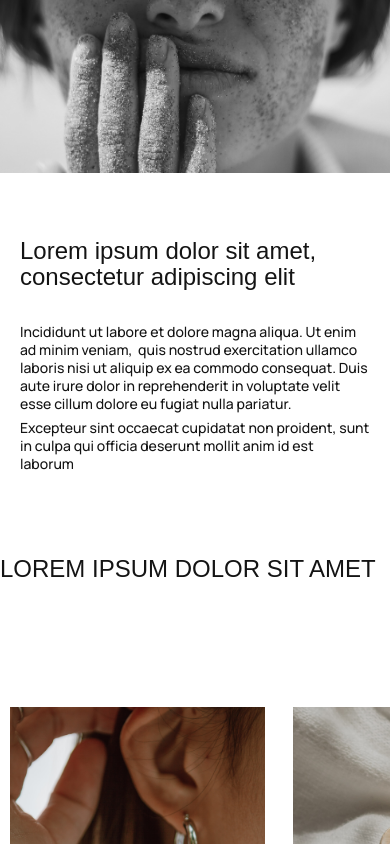
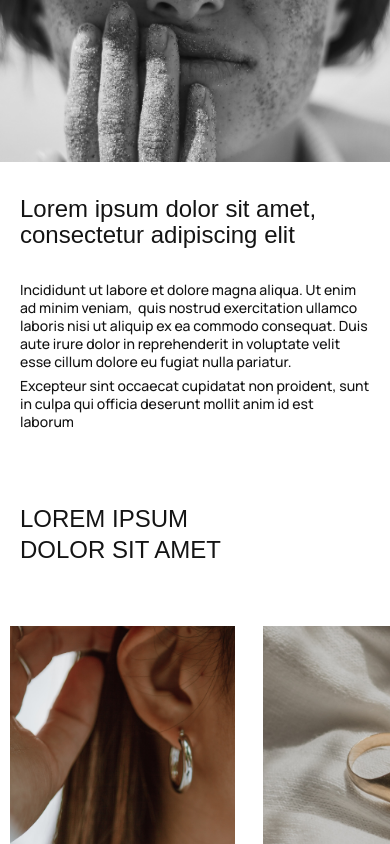
Before and after one commit to SimaNazarova/keep-calm-test, a React (Create React App) app: page / in a window 390 px wide. Shown: the part 1156-2000 px from the top of the page. Built offline with nearby package versions, Linux system fonts and the light colour scheme; a web font is replaced by a local one.

Commit message:
fix mobile version

```diff
--- a/src/components/Articles/Articles.scss
+++ b/src/components/Articles/Articles.scss
@@ -1,7 +1,7 @@
 .articles {
   max-width: 1588px;
-  margin-top: 191px;
-  margin-bottom: 160px;
+  margin-top: 160px;
+  // margin-bottom: 160px;
   display: flex;
   flex-direction: column;
   &__title {
@@ -11,10 +11,10 @@
     font-style: normal;
     font-weight: 500;
     line-height: 130%;
-    align-self: center;
     text-transform: uppercase;
+    margin: 0;
+    padding-left: 262px;
     white-space: pre-line;
-    margin: 0;
   }
 
   &__grid {
@@ -38,11 +38,12 @@
     font-weight: 500;
     line-height: 110%;
     margin: 0;
+    margin-top: 67px;
   }
 
-  &__grid-article:last-of-type &__grid-title {
-    margin-top: 24px;
-  }
+  // &__grid-article:last-of-type &__grid-title {
+  //   margin-top: 24px;
+  // }
 
   &__grid-img {
     object-fit: cover;
@@ -75,6 +76,9 @@
   }
 }
 
+// .articles:first-of-type {
+//   margin-top: 292px;
+// }
 @media all and (max-width: 1350px) {
   .articles {
     &__title {
@@ -89,8 +93,12 @@
     }
 
     &__grid-illustration {
-      height: 360px;
+      height: 370px;
+      &_second {
+        height: 360px;
+      }
     }
+
     &__grid-title {
       font-size: 24px;
     }
@@ -101,7 +109,7 @@
   }
 }
 
-@media all and (max-width: 900px) {
+@media all and (max-width: 800px) {
   .articles {
     margin-top: 72px;
 
@@ -137,11 +145,13 @@
 
 @media all and (max-width: 500px) {
   .articles {
-    margin-bottom: 80px;
+    // margin-bottom: 80px;
     &__grid {
       row-gap: 0;
     }
-
+    &__grid-title {
+      margin-top: 0;
+    }
     &__grid-illustration {
       &_second {
         margin-top: 59px;
@@ -150,8 +160,12 @@
 
     &__grid-article {
       margin: auto;
-      margin-top: 41px;
+      margin-top: 34px;
       padding: 0 20px;
     }
   }
+
+  .articles:first-of-type {
+    margin-top: 128px;
+  }
 }
--- a/src/components/Footer/Footer.scss
+++ b/src/components/Footer/Footer.scss
@@ -2,6 +2,7 @@
   background: #141414;
   display: flex;
   justify-content: center;
+  margin-top: 86px;
 
   &__copyright {
     color: #ffff;
--- a/src/components/Gallery/Gallery.js
+++ b/src/components/Gallery/Gallery.js
@@ -7,7 +7,8 @@ gsap.registerPlugin(ScrollTrigger);
 
 function Gallery() {
   const [windowWidth, setWindowWidth] = useState(window.innerWidth);
-
+  const desktopTitle = `Lorem ipsum dolor sit amet`;
+  const mobileTitle = `Lorem ipsum\n dolor sit amet`;
   const photoRefs = useRef([]);
   const galleryRef = useRef();
   photoRefs.current = [];
@@ -30,8 +31,7 @@ function Gallery() {
           trigger: galleryRef.current,
           pin: true,
           scrub: 1,
-          end: "+=3000",
-          start: "top center-=400",
+          start: "top center-=290",
           //markers: true,
         },
       });
@@ -41,7 +41,9 @@ function Gallery() {
   }, []);
   return (
     <section className="gallery" ref={galleryRef}>
-      <h2 className="gallery__title">Lorem ipsum dolor sit amet</h2>
+      <h2 className="gallery__title">
+        {windowWidth > 750 ? desktopTitle : mobileTitle}
+      </h2>
       <ul className="gallery__group">
         {imgArray.map((item, i) => (
           <li key={i} className="gallery__item" ref={addToRefs}>
--- a/src/components/Gallery/Gallery.scss
+++ b/src/components/Gallery/Gallery.scss
@@ -1,4 +1,5 @@
 .gallery {
+  margin-top: 72px;
   &__title {
     color: #141414;
     font-size: 48px;
@@ -10,6 +11,7 @@
     text-transform: uppercase;
     white-space: pre-line;
     padding-left: 264px;
+    margin: 0;
   }
 
   &__group {
@@ -43,21 +45,25 @@
       font-weight: 500;
       line-height: 130%;
       text-transform: uppercase;
-      padding-left: 0;
+      padding-left: 20px;
     }
     &__group {
       overflow: scroll;
       gap: 28px;
       padding-left: 10px;
+      margin-top: 60px;
+      scrollbar-width: none;
     }
-
+    &__group::-webkit-scrollbar {
+      display: none;
+    }
     &__item {
-      width: 255px;
+      width: 225px;
       height: 344px;
     }
     &__img {
-      object-fit: contain;
-      inline-size: 100%;
+      object-fit: cover;
+      inline-size: 110%;
     }
   }
 }
--- a/src/components/Header/Header.scss
+++ b/src/components/Header/Header.scss
@@ -1,4 +1,8 @@
 .header {
+  position: fixed;
+  top: 0;
+  width: 100%;
+  z-index: 1;
   background: linear-gradient(360deg, #464341 0%, #010101 100%);
   padding: 0 262px;
   height: 100px;
```
